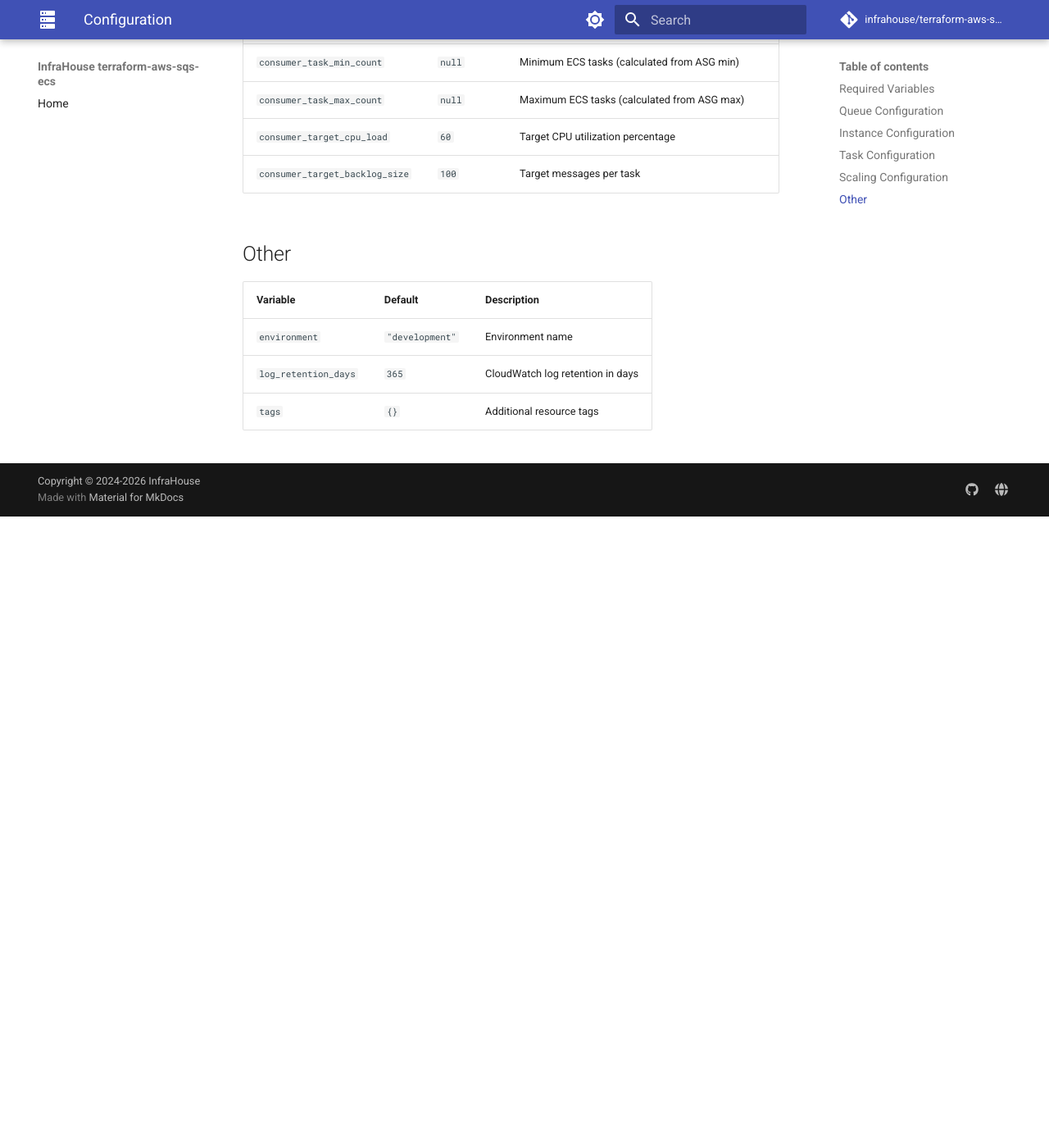
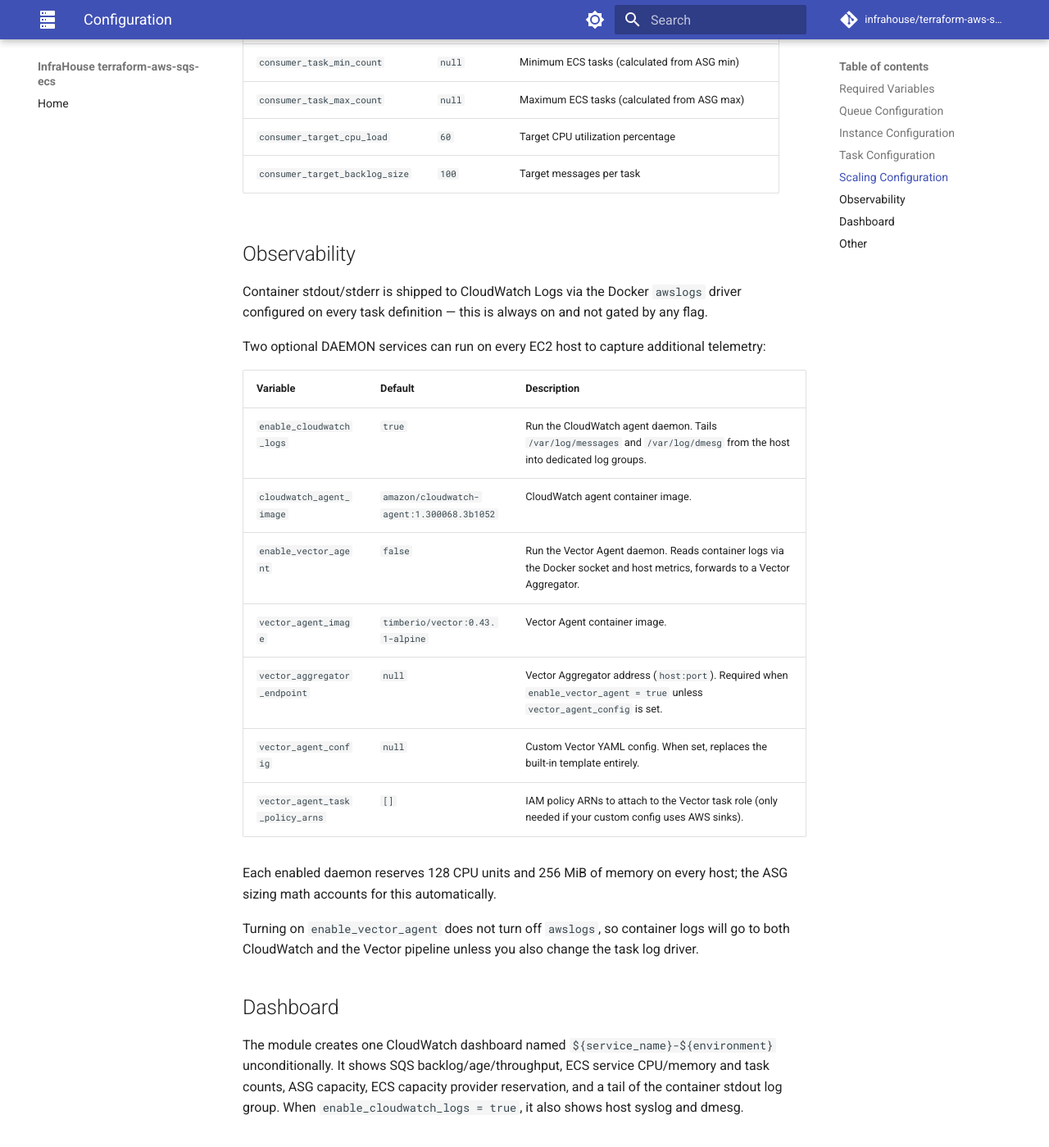
Before and after one commit to infrahouse/terraform-aws-sqs-ecs, an MkDocs documentation site: the page built from docs/configuration.md, in a window 1280 px wide and 1400 px high, scrolled down 1972 px. Shown: the whole window at 82% size. Built offline with MkDocs 1.6.1 and Material for MkDocs 9.7.7, drawn with Linux system fonts in a browser that asks for light colours; comment, search, counter and statistics services are not loaded; before the commit the page ends 2602 px from its top, so only the background shows below that.

Commit message:
feat: add enable_vector_agent support and ops dashboard
Adds a Vector agent daemon that ships container logs and host metrics to
an external aggregator, parallel to the existing CloudWatch agent daemon.
Both daemons are configured via cloud-init and run as ECS DAEMON services
so they're scheduled on every EC2 host.

Also ships a CloudWatch dashboard (SQS backlog + age + throughput, ECS
service CPU/Memory and backlog-per-task, ASG/capacity-provider capacity,
container and host logs) with per-section explanatory text so the widgets
are readable without prior ECS/SQS knowledge.

Fixes the CloudWatch agent default image tag (1.300068.3b1052 never
existed on Docker Hub, which caused the daemon task to fail to start).
Tag now tracks `latest`.

Co-Authored-By: Claude Opus 4.7 (1M context) <noreply@anthropic.com>

```diff
--- a/docs/configuration.md
+++ b/docs/configuration.md
@@ -54,6 +54,40 @@
 | `consumer_target_cpu_load` | `60` | Target CPU utilization percentage |
 | `consumer_target_backlog_size` | `100` | Target messages per task |
 
+## Observability
+
+Container stdout/stderr is shipped to CloudWatch Logs via the Docker `awslogs`
+driver configured on every task definition — this is always on and not gated
+by any flag.
+
+Two optional DAEMON services can run on every EC2 host to capture additional
+telemetry:
+
+| Variable | Default | Description |
+|----------|---------|-------------|
+| `enable_cloudwatch_logs` | `true` | Run the CloudWatch agent daemon. Tails `/var/log/messages` and `/var/log/dmesg` from the host into dedicated log groups. |
+| `cloudwatch_agent_image` | `amazon/cloudwatch-agent:1.300068.3b1052` | CloudWatch agent container image. |
+| `enable_vector_agent` | `false` | Run the Vector Agent daemon. Reads container logs via the Docker socket and host metrics, forwards to a Vector Aggregator. |
+| `vector_agent_image` | `timberio/vector:0.43.1-alpine` | Vector Agent container image. |
+| `vector_aggregator_endpoint` | `null` | Vector Aggregator address (`host:port`). Required when `enable_vector_agent = true` unless `vector_agent_config` is set. |
+| `vector_agent_config` | `null` | Custom Vector YAML config. When set, replaces the built-in template entirely. |
+| `vector_agent_task_policy_arns` | `[]` | IAM policy ARNs to attach to the Vector task role (only needed if your custom config uses AWS sinks). |
+
+Each enabled daemon reserves 128 CPU units and 256 MiB of memory on every host;
+the ASG sizing math accounts for this automatically.
+
+Turning on `enable_vector_agent` does not turn off `awslogs`, so container logs
+will go to both CloudWatch and the Vector pipeline unless you also change the
+task log driver.
+
+## Dashboard
+
+The module creates one CloudWatch dashboard named `${service_name}-${environment}`
+unconditionally. It shows SQS backlog/age/throughput, ECS service CPU/memory and
+task counts, ASG capacity, ECS capacity provider reservation, and a tail of the
+container stdout log group. When `enable_cloudwatch_logs = true`, it also shows
+host syslog and dmesg.
+
 ## Other
 
 | Variable | Default | Description |
```
Also changed, not shown: 18 other files.
